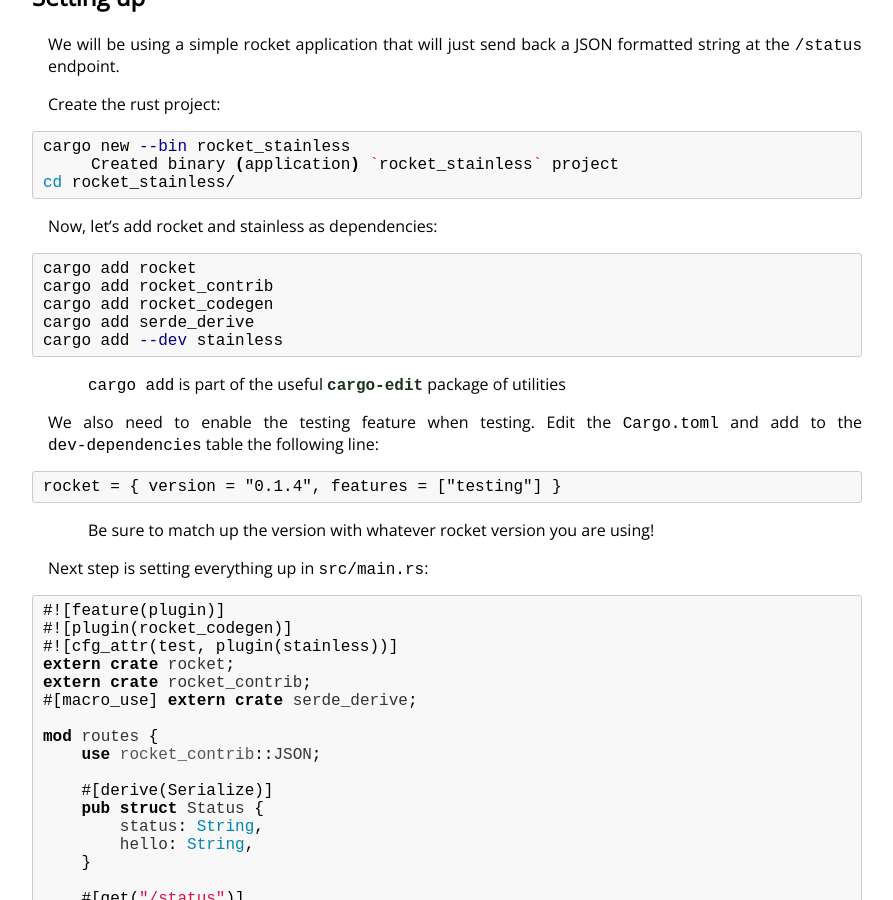
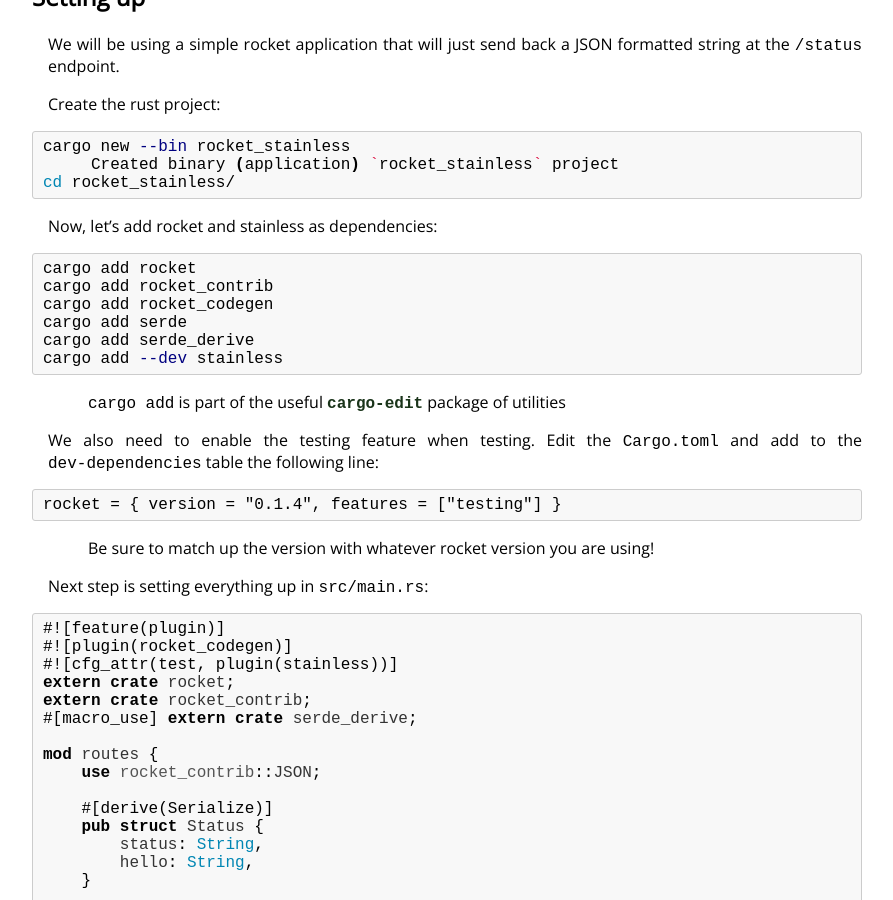
Before and after one commit to TheNeikos/TheNeikos.github.io, a Jekyll site: the page built from _posts/2017-01-08-Using_Stainless_with_Rocket.md, in a window 1280 px wide and 900 px high, scrolled down 561 px. Shown: the whole window, without its empty margins (193-1086 px from the left). Built offline with Jekyll 4.4.1, drawn with Linux system fonts in a browser that asks for light colours.

Commit message:
Fix missing serde dep based on #2

````diff
--- a/_posts/2017-01-08-Using_Stainless_with_Rocket.md
+++ b/_posts/2017-01-08-Using_Stainless_with_Rocket.md
@@ -45,6 +45,7 @@ Now, let's add rocket and stainless as dependencies:
 cargo add rocket
 cargo add rocket_contrib
 cargo add rocket_codegen
+cargo add serde
 cargo add serde_derive
 cargo add --dev stainless
 ```
````
